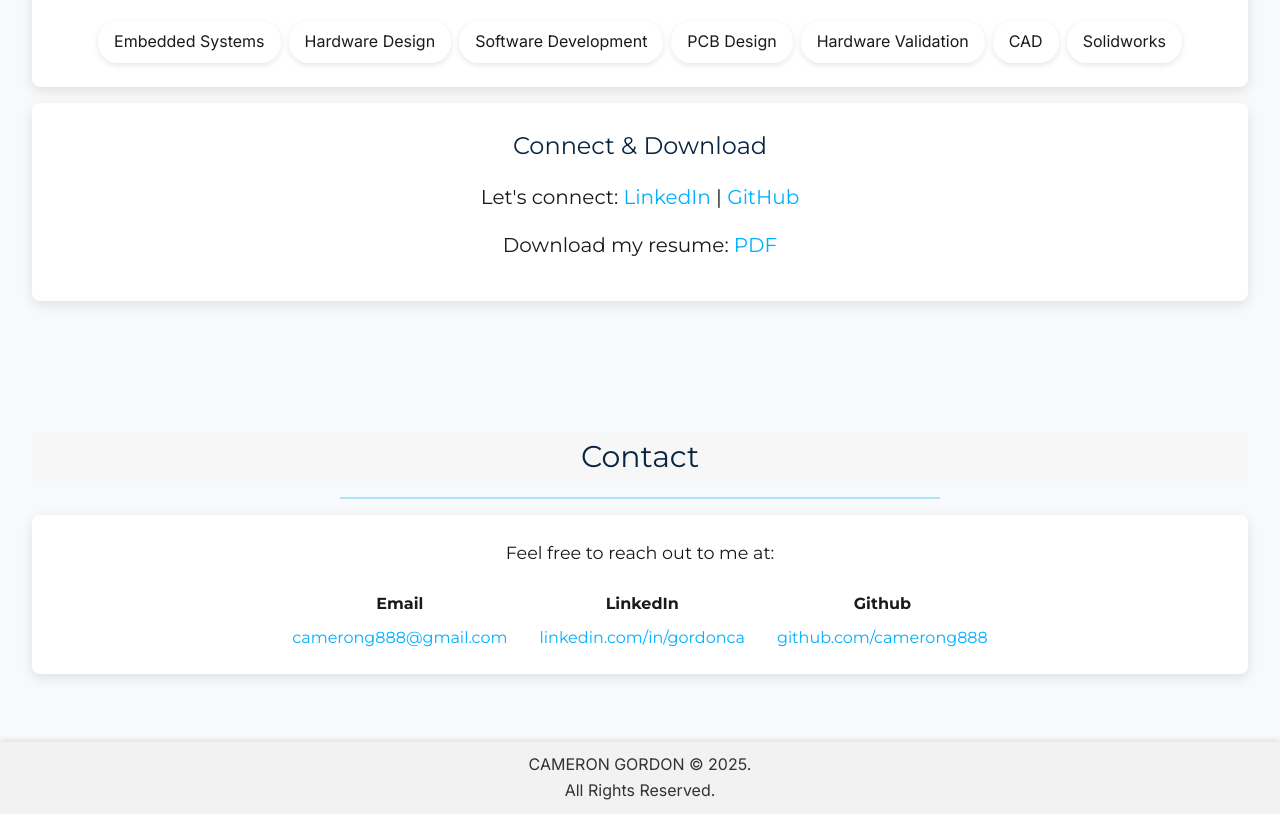
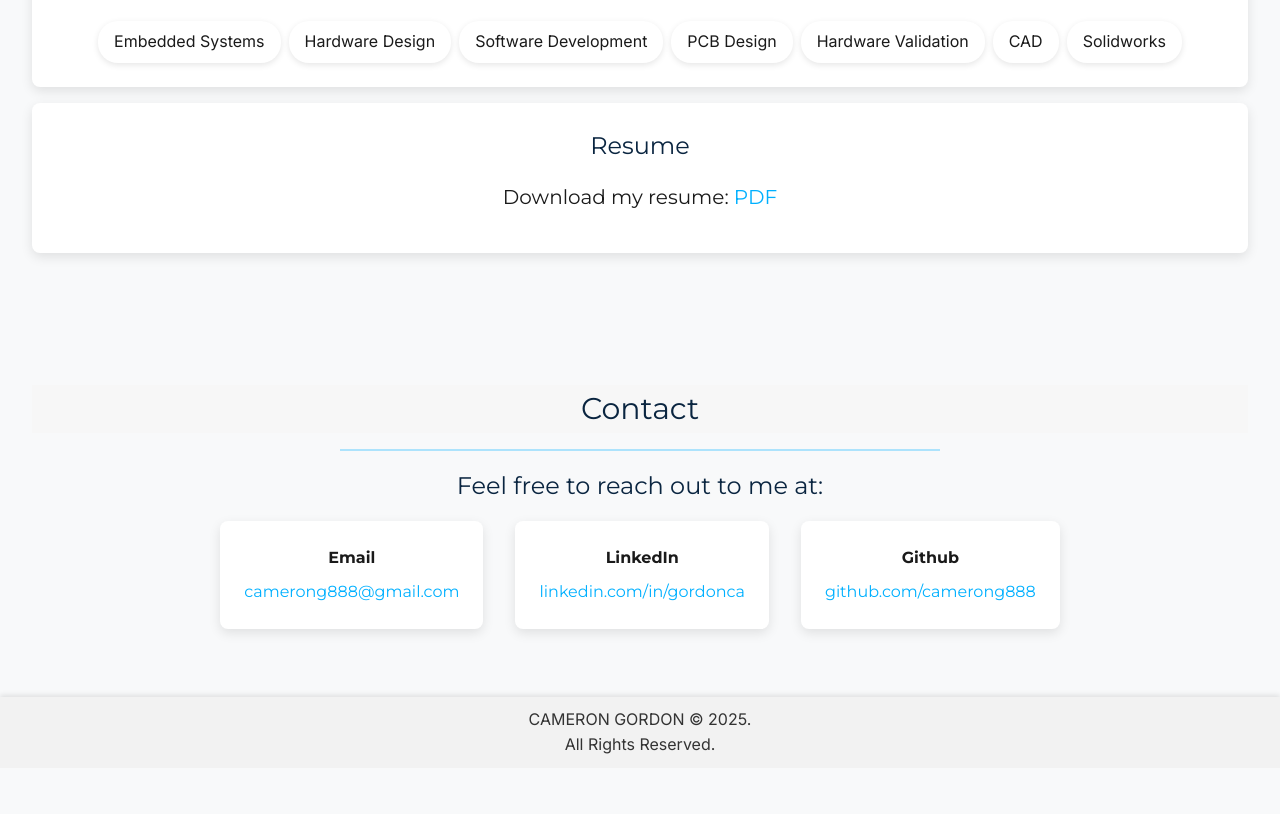
Before and after one commit to camerong888/cameron-gordons-website, a React (Create React App) app: page / in a window 1280 px wide. Shown: the part 3840-4654 px from the top of the page. After the commit the page ends 4608 px from the top, so only its background shows below. Built offline with nearby package versions, Linux system fonts and the light colour scheme.

Commit message:
Formatted Contact section into three flex boxes

```diff
--- a/src/components/About.js
+++ b/src/components/About.js
@@ -116,10 +116,7 @@ function About() {
           viewport={{ once: true }}
           style={{ backgroundColor: 'var(--card-bg)', borderRadius: '8px', boxShadow: '0 4px 12px var(--shadow)', padding: '1.5rem', margin: '1rem 0' }}
         >
-          <h2 className="subsection-title" style={{ color: 'var(--primary-color)', marginBottom: '1rem' }}>Connect & Download</h2>
-          <p style={{ marginBottom: '0.5rem' }}>
-            Let's connect: <a href="https://www.linkedin.com/in/gordonca" target="_blank" rel="noopener noreferrer" style={{ color: 'var(--secondary-color)', textDecoration: 'none' }}>LinkedIn</a> | <a href="https://github.com/camerong888" target="_blank" rel="noopener noreferrer" style={{ color: 'var(--secondary-color)', textDecoration: 'none' }}>GitHub</a>
-          </p>
+          <h2 className="subsection-title" style={{ color: 'var(--primary-color)', marginBottom: '1rem' }}>Resume</h2>
           <p>
             Download my resume: <a href="/resume.pdf" download="Cameron_Gordon_Resume.pdf" style={{ color: 'var(--secondary-color)', textDecoration: 'none' }}>PDF</a>
           </p>
--- a/src/components/Contact.css
+++ b/src/components/Contact.css
@@ -29,3 +29,10 @@
   font-size: 30px;
   margin-top: 2rem;
 }
+
+.subsection-title {
+  font-family: 'Montserrat', sans-serif;
+  font-weight: 500;
+  font-size: 24px;
+  margin-bottom: 1rem;
+}
--- a/src/components/Contact.js
+++ b/src/components/Contact.js
@@ -17,38 +17,29 @@ function Contact() {
           Contact
         </motion.h2>
         <div style={{ width: '100%', maxWidth: '600px', margin: '1rem auto', borderBottom: '2px solid var(--secondary-color)', opacity: 0.3 }}></div>
-        {/* Wrap content in card-like division */}
+        <motion.p
+          initial={{ opacity: 0 }}
+          whileInView={{ opacity: 1 }}
+          transition={{ duration: 0.6, delay: 0.2 }}
+          viewport={{ once: true }}
+          style={{ margin: '1rem auto', maxWidth: '800px', textAlign: 'center', fontSize: '1.1rem' }}
+        >
+          <h2 className="subsection-title" style={{ color: 'var(--primary-color)', marginBottom: '1rem' }}>Feel free to reach out to me at:</h2>
+        </motion.p>
         <motion.div
           initial={{ opacity: 0, scale: 0.9 }}
           whileInView={{ opacity: 1, scale: 1 }}
-          transition={{ duration: 0.6, delay: 0.2 }}
-          viewport={{ once: true }}
-          style={{ backgroundColor: 'var(--card-bg)', borderRadius: '8px', boxShadow: '0 4px 12px var(--shadow)', padding: '1.5rem', margin: '1rem 0', textAlign: 'center' }}
-        >
-          <motion.p
-            initial={{ opacity: 0 }}
-            whileInView={{ opacity: 1 }}
           transition={{ duration: 0.6, delay: 0.4 }}
           viewport={{ once: true }}
-            style={{ marginBottom: '1.5rem', fontSize: '1.1rem' }}
+          style={{ display: 'flex', justifyContent: 'center', flexWrap: 'wrap', gap: '2rem', margin: '1rem 0' }}
         >
-            Feel free to reach out to me at:
-          </motion.p>
-          {/* Enhanced layout: Use flexbox for horizontal, centered contact items without bullets */}
-          <motion.div
-            initial={{ opacity: 0 }}
-            whileInView={{ opacity: 1 }}
-            transition={{ duration: 0.6, delay: 0.6 }}
-            viewport={{ once: true }}
-            style={{ display: 'flex', justifyContent: 'center', flexWrap: 'wrap', gap: '2rem' }}
-          >
-            <div style={{ display: 'flex', flexDirection: 'column', alignItems: 'center' }}>
+          <div style={{ backgroundColor: 'var(--card-bg)', borderRadius: '8px', boxShadow: '0 4px 12px var(--shadow)', padding: '1.5rem', display: 'flex', flexDirection: 'column', alignItems: 'center', minWidth: '200px' }}>
             <span style={{ fontWeight: 'bold', marginBottom: '0.5rem' }}>Email</span>
             <a href="mailto:camerong888@gmail.com" style={{ color: 'var(--secondary-color)', textDecoration: 'none' }}>
               camerong888@gmail.com
             </a>
           </div>
-            <div style={{ display: 'flex', flexDirection: 'column', alignItems: 'center' }}>
+          <div style={{ backgroundColor: 'var(--card-bg)', borderRadius: '8px', boxShadow: '0 4px 12px var(--shadow)', padding: '1.5rem', display: 'flex', flexDirection: 'column', alignItems: 'center', minWidth: '200px' }}>
             <span style={{ fontWeight: 'bold', marginBottom: '0.5rem' }}>LinkedIn</span>
             <a
               href="https://www.linkedin.com/in/gordonca"
@@ -59,7 +50,7 @@ function Contact() {
               linkedin.com/in/gordonca
             </a>
           </div>
-            <div style={{ display: 'flex', flexDirection: 'column', alignItems: 'center' }}>
+          <div style={{ backgroundColor: 'var(--card-bg)', borderRadius: '8px', boxShadow: '0 4px 12px var(--shadow)', padding: '1.5rem', display: 'flex', flexDirection: 'column', alignItems: 'center', minWidth: '200px' }}>
             <span style={{ fontWeight: 'bold', marginBottom: '0.5rem' }}>Github</span>
             <a
               href="https://github.com/camerong888"
@@ -71,7 +62,6 @@ function Contact() {
             </a>
           </div>
         </motion.div>
-        </motion.div>
       </section>
     </div>
   );
```
Lines whose indentation alone changed are shown as unchanged.
